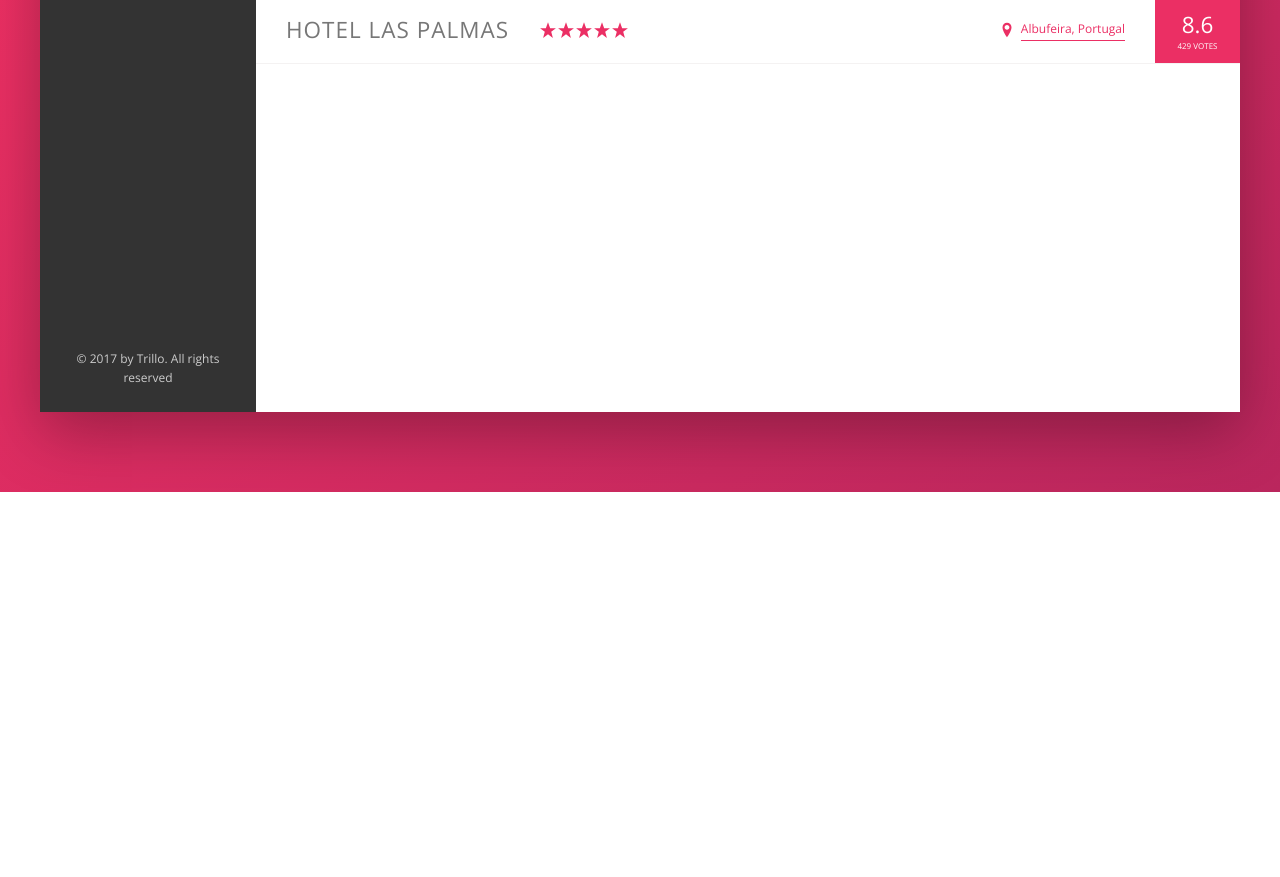
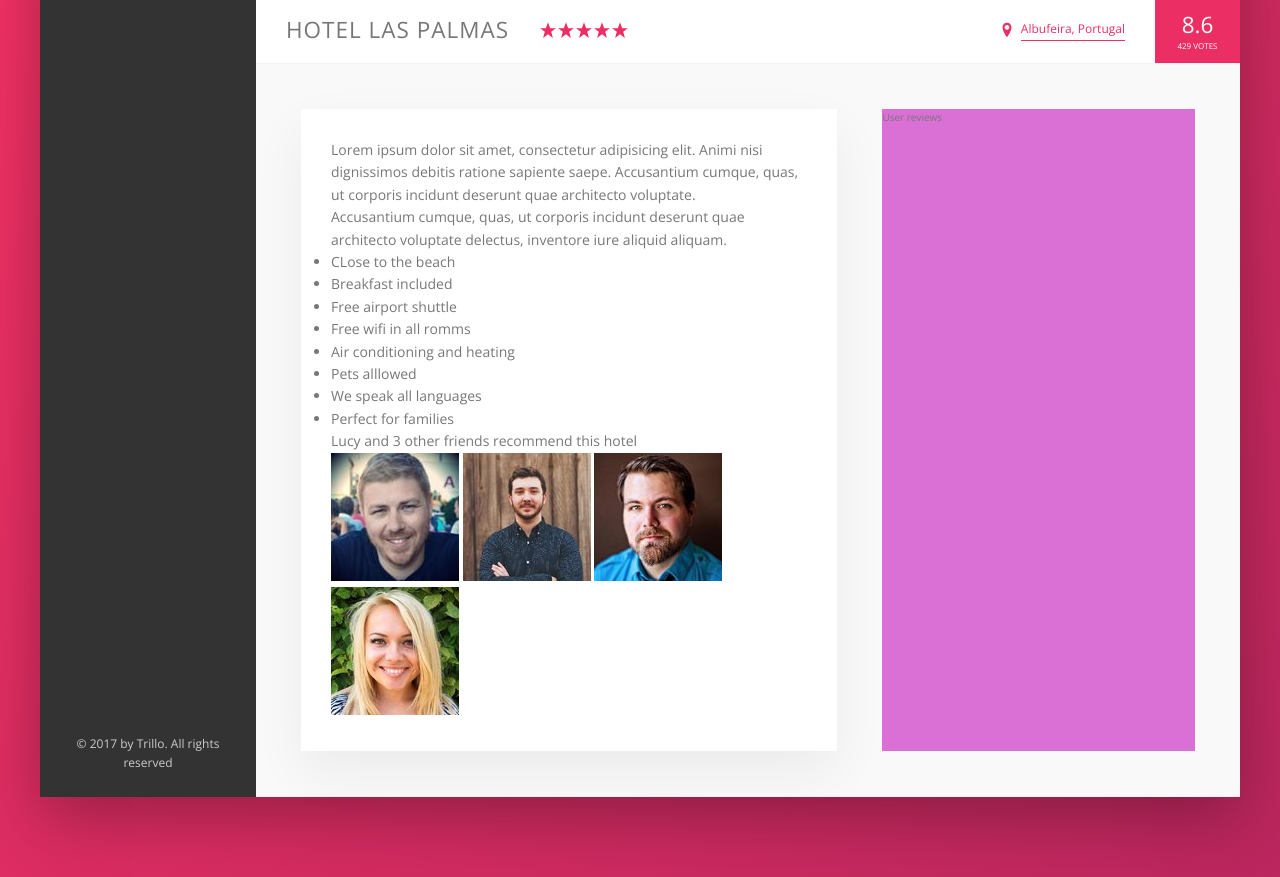
Before and after one commit to concentrator/trillo, a website: page index.html in a window 1280 px wide. Shown: the part 538-1415 px from the top of the page. Before the commit the page ends 1030 px from the top, so only its background shows below. Drawn offline with nearby package versions, Linux system fonts and the light colour scheme.

Commit message:
Adds description section with content

```diff
--- a/index.html
+++ b/index.html
@@ -125,6 +125,42 @@
                 <span class="overview__rating-count">429 votes</span>
               </div>
             </section>
+
+            <section class="detail">
+              <div class="description">
+                <p class="paragraph">
+                  Lorem ipsum dolor sit amet, consectetur adipisicing elit. Animi nisi dignissimos debitis ratione sapiente saepe.
+                  Accusantium cumque, quas, ut corporis incidunt deserunt quae architecto voluptate.
+                </p>
+                <p class="paragraph">
+                  Accusantium cumque, quas, ut corporis incidunt deserunt quae architecto voluptate delectus, inventore iure aliquid aliquam.
+                </p>
+                <ul class="list">
+                  <li class="list-item">CLose to the beach</li>
+                  <li class="list-item">Breakfast included</li>
+                  <li class="list-item">Free airport shuttle</li>
+                  <li class="list-item">Free wifi in all romms</li>
+                  <li class="list-item">Air conditioning and heating</li>
+                  <li class="list-item">Pets alllowed</li>
+                  <li class="list-item">We speak all languages</li>
+                  <li class="list-item">Perfect for families</li>
+                </ul>
+                <div class="recommend">
+                  <p class="recommend__count">
+                    Lucy and 3 other friends recommend this hotel
+                  </p>
+                  <div class="recommend__firends">
+                    <img src="img/user-3.jpg" alt="Friend 1" class="recommend__photo">
+                    <img src="img/user-4.jpg" alt="Friend 2" class="recommend__photo">
+                    <img src="img/user-5.jpg" alt="Friend 3" class="recommend__photo">
+                    <img src="img/user-6.jpg" alt="Friend 4" class="recommend__photo">
+                  </div>
+                </div>
+              </div>
+              <div class="user-reviews">
+                User reviews
+              </div>
+            </section>
           </main>
 
         </div>
--- a/scss/base/_base.scss
+++ b/scss/base/_base.scss
@@ -13,6 +13,7 @@
   --color-grey-dark-3: #999999;
 
   --shadow-dark: 0 2rem 6rem 0 rgba(0, 0, 0, 0.3);
+  --shadow-light: 0 2rem 5rem 0 rgba(0, 0, 0, 0.06);
 }
 
 *,
--- a/scss/layout/_layout.scss
+++ b/scss/layout/_layout.scss
@@ -30,5 +30,25 @@
 .hotel-view {
   background-color: #ffffff;
   flex: 1;
-  min-height: 80rem;
 }
+
+.detail {
+  display: flex;
+  padding: 4.5rem;
+  background-color: var(--color-grey-light-1);
+  @include section-border;
+}
+
+.description {
+  flex: 0 0 60%;
+  padding: 3rem;
+  margin-right: 4.5rem;
+  background-color: #ffffff;
+  box-shadow: var(--shadow-light);
+  font-size: 1.4rem;
+}
+
+.user-reviews {
+  background-color: orchid;
+  flex: 1;
+}
```
Also changed, not shown: css/style.css.
